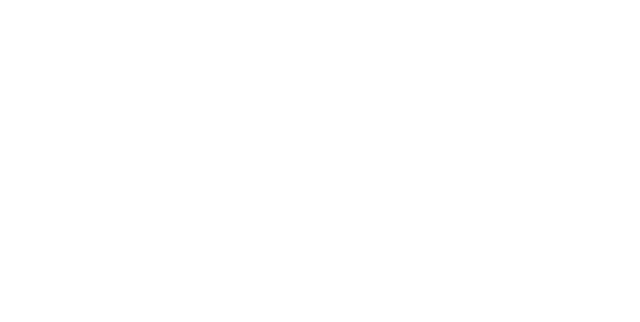
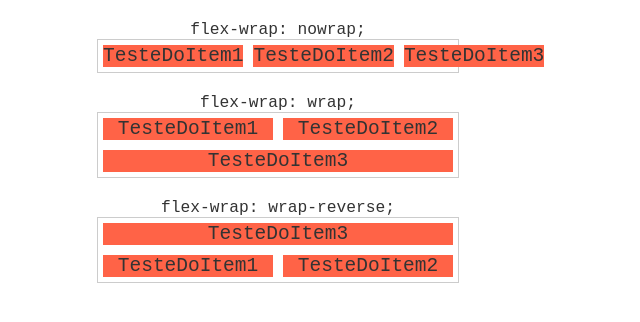
Before and after one commit to GustavoRMendes/curso-flexbox, a plain HTML site: page flex-wrap/index.html in a window 1280 px wide. Shown: the whole page, without its empty margins (362-1002 px from the left). Drawn offline with Linux system fonts and the light colour scheme.

Commit message:
add content and style

```diff
--- a/flex-wrap/index.html
+++ b/flex-wrap/index.html
@@ -3,10 +3,30 @@
 <head>
   <meta charset="UTF-8">
   <meta name="viewport" content="width=device-width, initial-scale=1.0">
-  <title>Document</title>
+  <title>Flex Wrap</title>
   <link rel="stylesheet" href="style.css">
 </head>
 <body>
+  <!-- Flex wrap define se quebra linha ou não -->
+  <h1>flex-wrap: nowrap;</h1>
+  <section class="container nowrap">
+    <div class="item">TesteDoItem1</div>
+    <div class="item">TesteDoItem2</div>
+    <div class="item">TesteDoItem3</div>
+  </section>
 
+  <h1>flex-wrap: wrap;</h1>
+  <section class="container wrap">
+    <div class="item">TesteDoItem1</div>
+    <div class="item">TesteDoItem2</div>
+    <div class="item">TesteDoItem3</div>
+  </section>
+
+  <h1>flex-wrap: wrap-reverse;</h1>
+  <section class="container wrap-reverse">
+    <div class="item">TesteDoItem1</div>
+    <div class="item">TesteDoItem2</div>
+    <div class="item">TesteDoItem3</div>
+  </section>
 </body>
 </html>
--- a/flex-wrap/style.css
+++ b/flex-wrap/style.css
@@ -0,0 +1,34 @@
+.nowrap {
+	flex-wrap: nowrap;
+}
+.wrap {
+	flex-wrap: wrap;
+}
+.wrap-reverse {
+	flex-wrap: wrap-reverse;
+}
+.container {
+	max-width: 360px;
+	margin: 0 auto;
+	display: flex;
+	border: 1px solid #ccc;
+}
+.item {
+	flex: 1;
+	margin: 5px;
+	background: tomato;
+	text-align: center;
+	font-size: 1.5em;
+}
+
+h1 {
+	text-align: center;
+	margin: 20px 0 0 0;
+	font-size: 1.25em;
+	font-weight: normal;
+}
+
+body {
+	font-family: monospace;
+	color: #333;
+}
```
